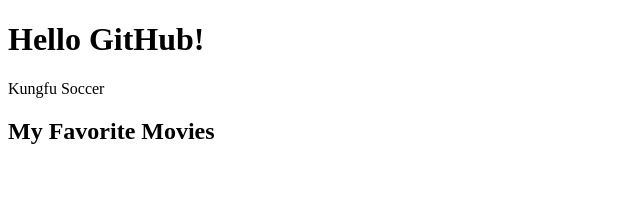
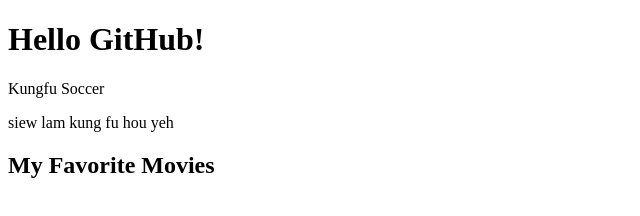
Before and after one commit to junleileiwu-debug/Github_Project, a plain HTML site: page index.html in a window 1280 px wide. Shown: the whole page, without its empty margins (0-640 px from the left). Drawn offline with Linux system fonts and the light colour scheme.

Commit message:
Add new paragraph about kung fu

```diff
--- a/index.html
+++ b/index.html
@@ -6,7 +6,7 @@
 <body>
     <h1>Hello GitHub!</h1>
     <p>Kungfu Soccer</p>
-
+    <p> siew lam kung fu hou yeh </p>
     <h2>My Favorite Movies</h2>
 </body>
 </html>
```
